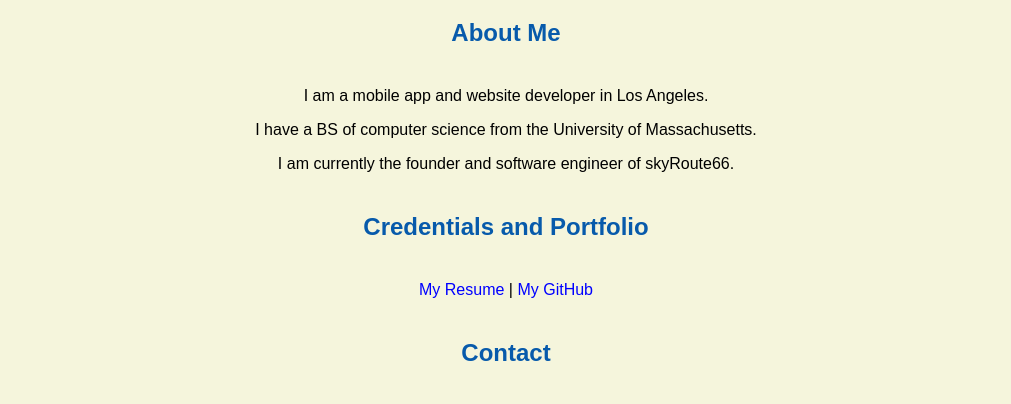
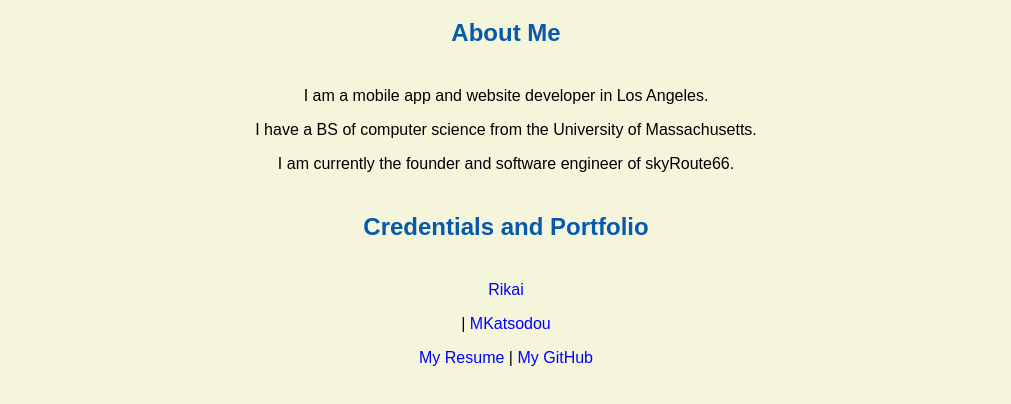
Before and after one commit to camihd/camihd.github.io, a plain HTML site: page index.html in a window 1280 px wide. Shown: the part 516-920 px from the top of the page, without its empty margins (134-1145 px from the left). Drawn offline with Linux system fonts and the light colour scheme.

```diff
--- a/index.html
+++ b/index.html
@@ -37,6 +37,9 @@
   <h2>Credentials and Portfolio</h2>
 
   <!-- add two hyperlinks to resume page and github page separated by a vertical line -->
+  <a href="https://mega.nz/file/5OZ2QQSC#rW1HAbIhk-O2dhOfmVS0LWIDdop8Nom939LS_RqlyWQ" target="_blank">Rikai</a></p> | <a href="https://mega.nz/file/FXx1TTKY#yhPcB1KSuc6pt4p__l08Ut9yyEcOUr1Be8TYs5Z1hQ8" target="_blank">MKatsodou</a></p>
+
+
   <p><a href="resume.html">My Resume</a> | <a href="https://github.com/harrisonkong" target="_blank">My GitHub</a></p>
 
   <h2>Contact</h2>
```
